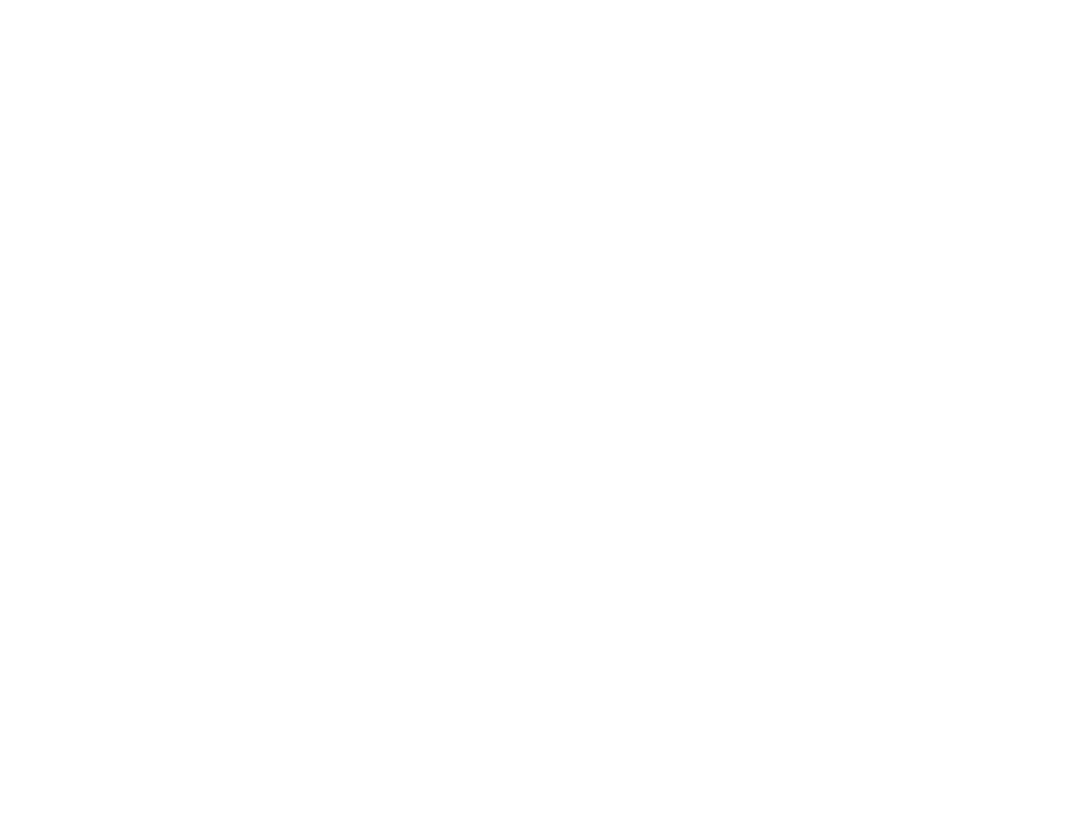
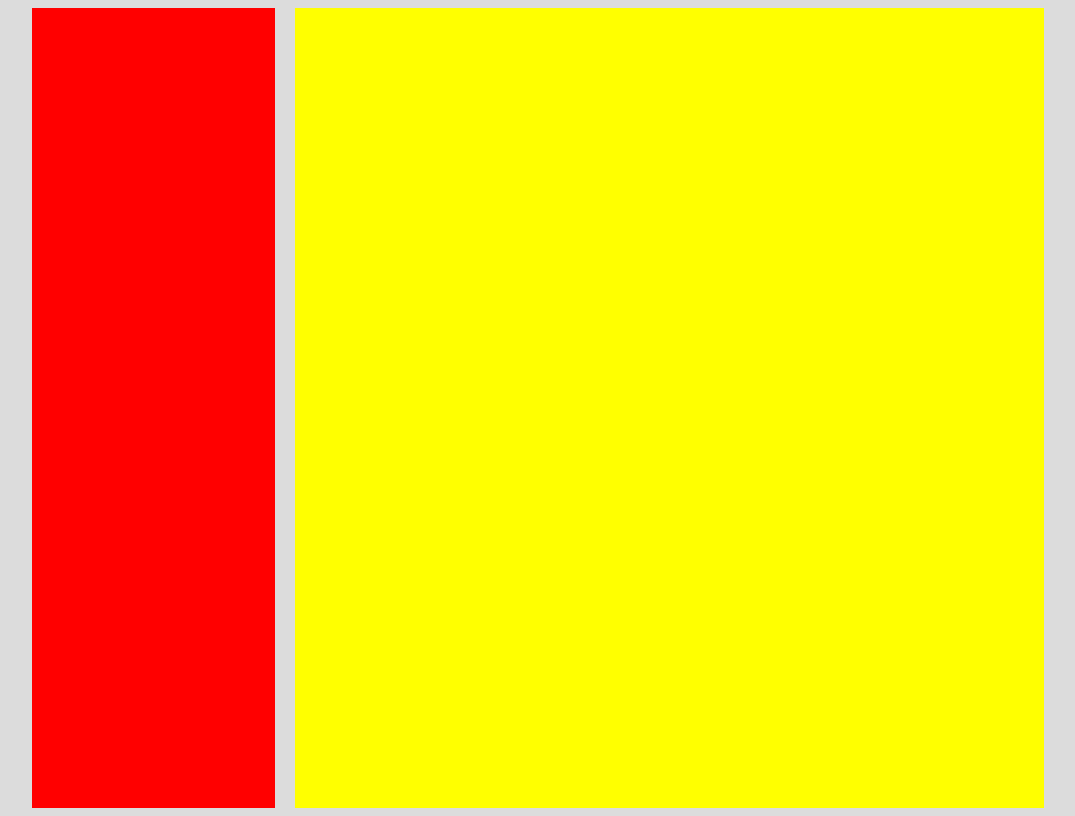
Before and after one commit to Akteruzzaman519/CvTemplate, a plain HTML site: page index.html in a window 1280 px wide. Shown: the whole page, without its empty margins (102-1177 px from the left). Drawn offline with Linux system fonts and the light colour scheme.

Commit message:
basic setup for template

```diff
--- a/index.html
+++ b/index.html
@@ -11,6 +11,13 @@ html,body,h1,h2,h3,h4,h5,h6 {font-family: "Roboto", sans-serif}
 </style>
 </head>
 <body>
+	<div class="maincontent">
+		<div class="leftsidebar">
 
+		</div>
+		<div class="rightsidebar">
+
+		</div>
+	</div>
 </body>
 </html>
--- a/style.css
+++ b/style.css
@@ -1,2 +1,28 @@
 *{
+	border: 0;
+	padding: 0;
+	box-sizing: border-box;
 }
+body{
+	background-color: gainsboro;
+}
+.maincontent{
+	width: 80%;
+	margin: auto;
+	height: 100vh;
+
+
+}
+.leftsidebar{
+	width: 24%;
+	margin-right: 2%;
+	background-color: red;
+	height: 100vh;
+	float: left;
+}
+.rightsidebar{
+	float: left;
+	width: 74%;
+	background-color: yellow;
+	height: 100vh;
+}
```
Also changed, not shown: 1 other file.
